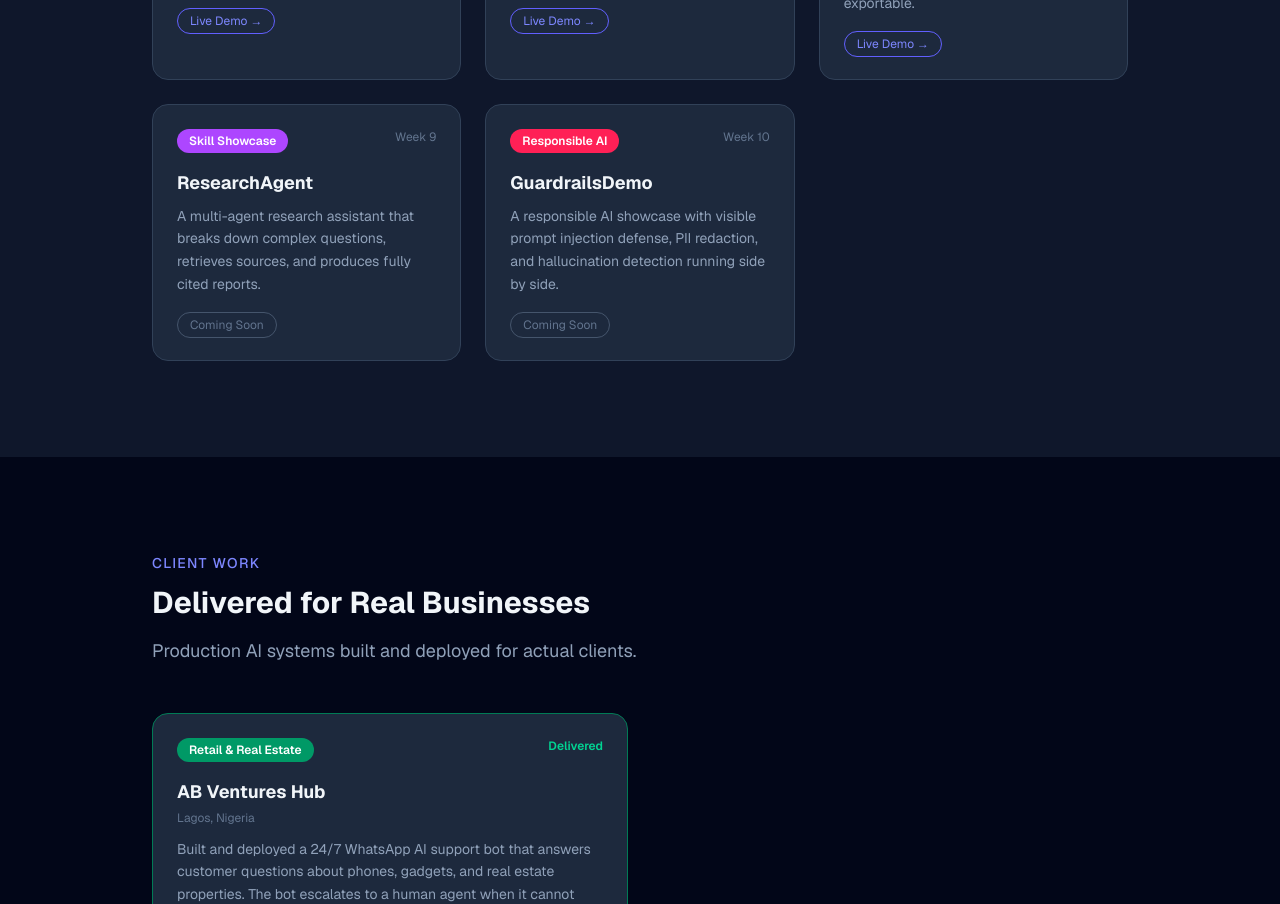
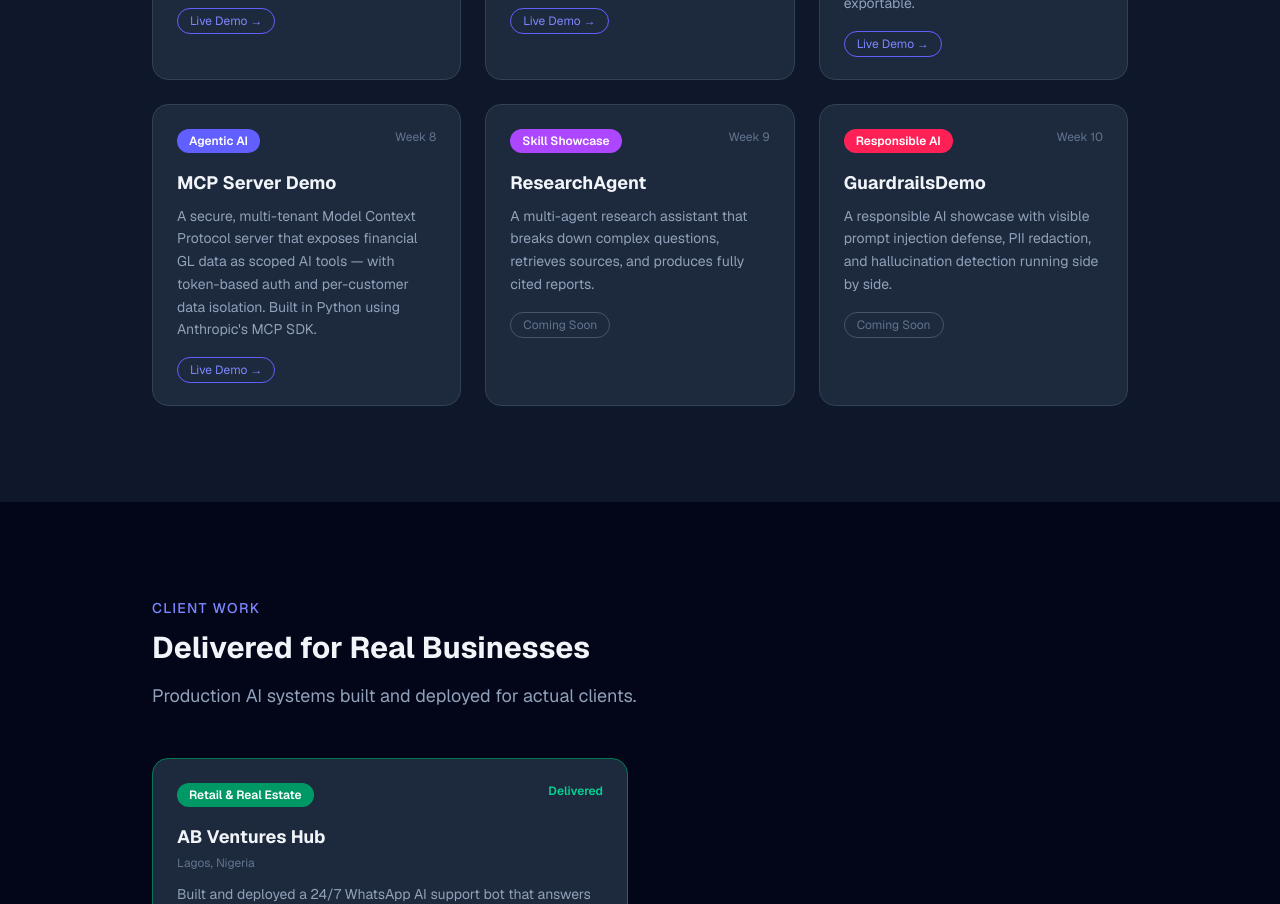
Before and after one commit to DataBuster204/portfolio, a Next.js app: page / in a window 1280 px wide. Shown: the part 1920-2824 px from the top of the page. Built offline with nearby package versions, Linux system fonts and the light colour scheme.

Commit message:
Add MCP Server Demo to portfolio

```diff
--- a/app/page.tsx
+++ b/app/page.tsx
@@ -42,6 +42,14 @@ const projects = [
     week: "Week 7",
     accent: "bg-yellow-500",
     link: "https://auditbuddy-2fcgcbghkoeb97yyqqsfdk.streamlit.app",
+  },
+  {
+  title: "MCP Server Demo",
+  description: "A secure, multi-tenant Model Context Protocol server that exposes financial GL data as scoped AI tools — with token-based auth and per-customer data isolation. Built in Python using Anthropic's MCP SDK.",
+  vertical: "Agentic AI",
+  week: "Week 8",
+  accent: "bg-indigo-500",
+  link: "https://github.com/DataBuster204/mcp-server-demo",
   },
   {
     title: "ResearchAgent",
```
